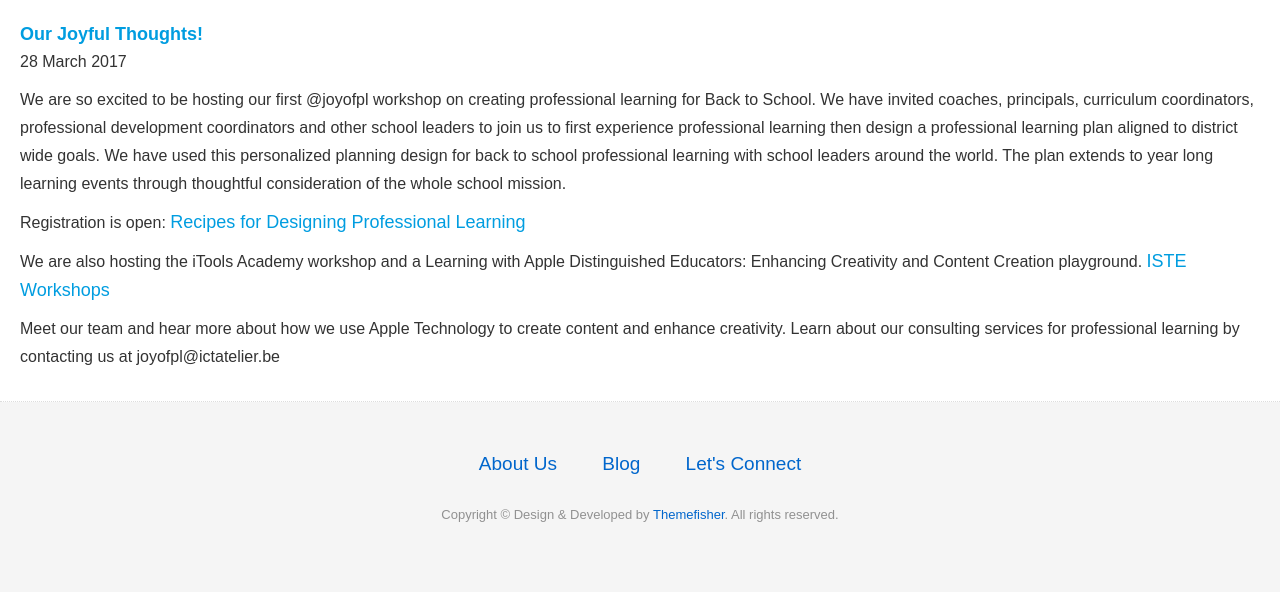
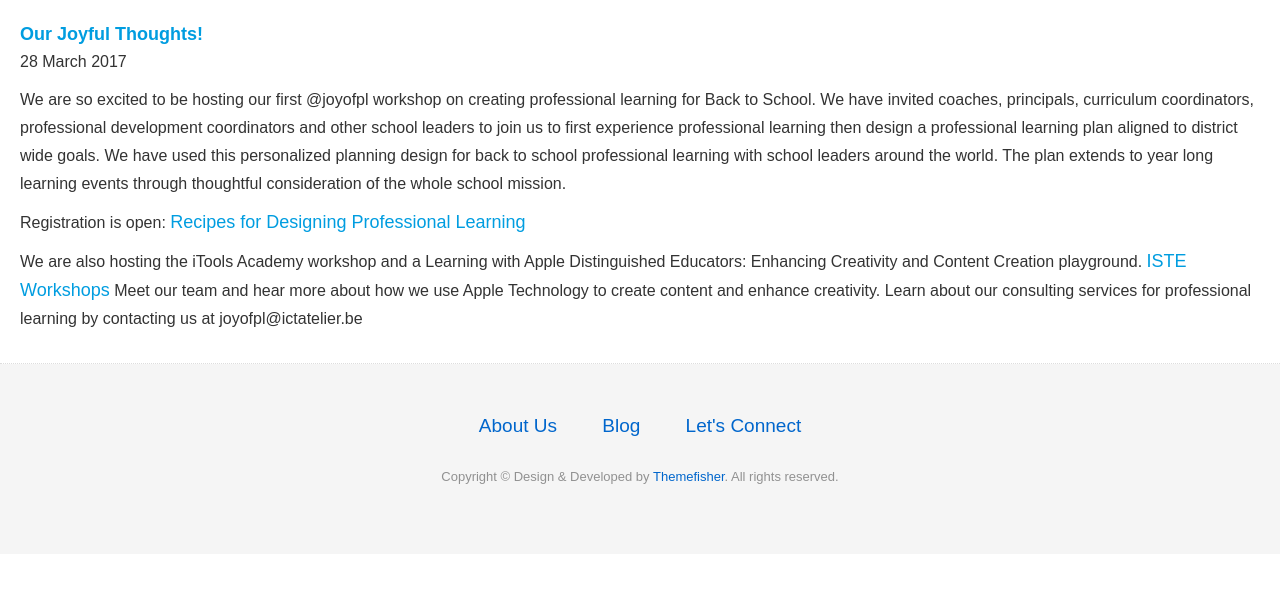
Before and after one commit to meesterkurt/joyofprofessionallearning, a Jekyll site: the page built from blog.md, in a window 1280 px wide. Shown: the part 409-1001 px from the top of the page. Built offline with Jekyll 4.4.1, drawn with Linux system fonts in a browser that asks for light colours; nearby versions of some CDN libraries; after the commit the page ends 963 px from its top, so only the background shows below that.

Commit message:
Update blog.md

```diff
--- a/blog.md
+++ b/blog.md
@@ -20,12 +20,7 @@ img: blog-hero
     <div>
   <div>
 <div>
-  <p> We are also hosting the iTools Academy workshop and a Learning with Apple Distinguished Educators: Enhancing Creativity and Content Creation playground. <a href="https://conference.iste.org/2017/program/search/detail_presenter.php?id=108114820">ISTE Workshops</a>
-      <div>
-    <div>
-  <div>
-<div>
-   <p> Meet our team and hear more about how we use Apple Technology to create content and enhance creativity.
+  <p> We are also hosting the iTools Academy workshop and a Learning with Apple Distinguished Educators: Enhancing Creativity and Content Creation playground. <a href="https://conference.iste.org/2017/program/search/detail_presenter.php?id=108114820">ISTE Workshops</a>  Meet our team and hear more about how we use Apple Technology to create content and enhance creativity.
     {{ post.content | strip_html | truncatewords: 50 }}
   <p>
       <div>
```
